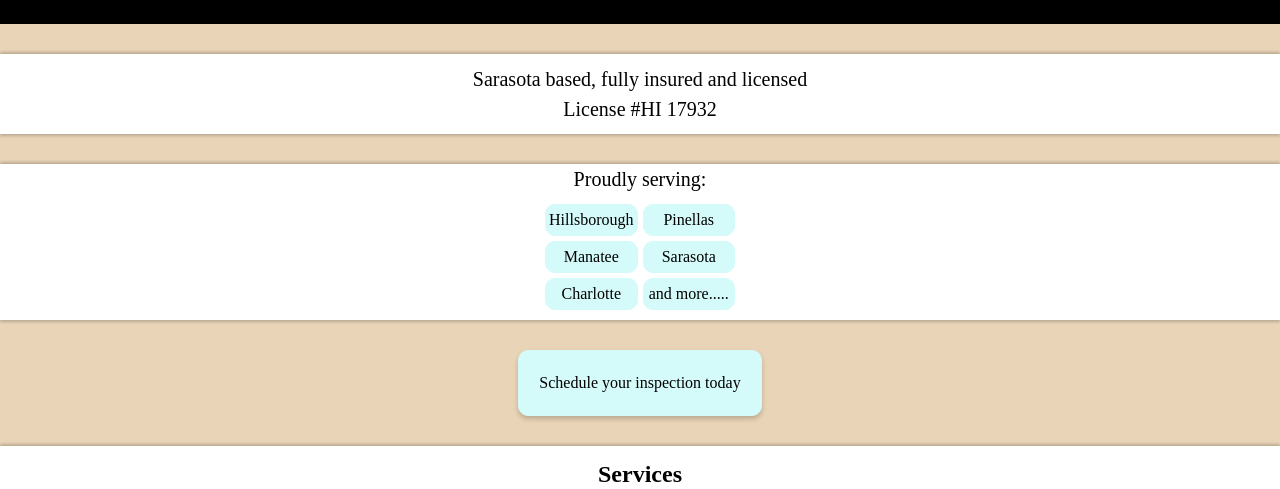
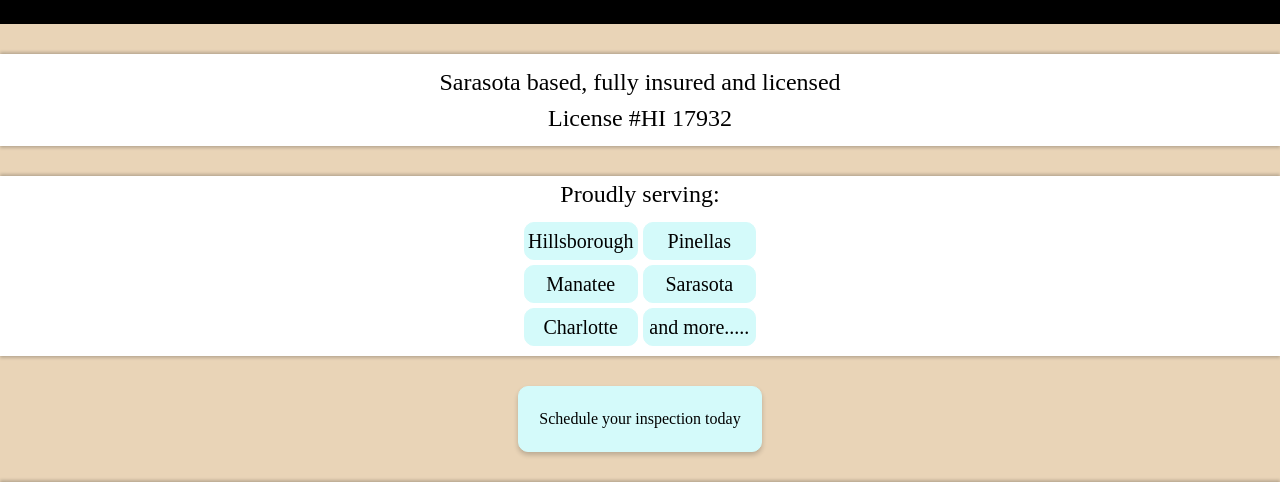
Before and after one commit to TurnerHelical/goldenHomeInspections, a plain HTML site: page index.html in a window 1280 px wide. Shown: the part 306-795 px from the top of the page. Drawn offline with Linux system fonts and the light colour scheme.

Commit message:
changed the padding on the contact us section,made some of the font bigger on other sections

```diff
--- a/styles.css
+++ b/styles.css
@@ -36,7 +36,7 @@ main{
     flex-direction: column;
     align-items: center;
     text-align: center;
-    font-size: 20px;
+    font-size: 24px;
     box-shadow: 0px 2px 3px rgba(0, 0, 0, 0.2), 0px -2px 3px rgba(0, 0, 0, 0.2) ;
     background-color: white;
 }
@@ -48,7 +48,7 @@ main{
     display: flex;
     flex-direction: column;
     align-items: center;
-    font-size: 20px;
+    font-size: 24px;
 }
 
 #serving ul {
@@ -67,6 +67,7 @@ main{
     border-radius: 10px;
     padding: 3px;
     background-color: #D4FAFA;
+    font-size: 20px;
 }
 
 #scheduleBtnCtr {
@@ -118,7 +119,7 @@ main{
     margin-top: 30px;
     text-align: center;
     box-shadow: 0px 2px 3px rgba(0, 0, 0, 0.2), 0px -2px 3px rgba(0, 0, 0, 0.2) ;
-    padding: 20px 0px;
+    padding: 20px 10px;
 }
 
 footer {
```
